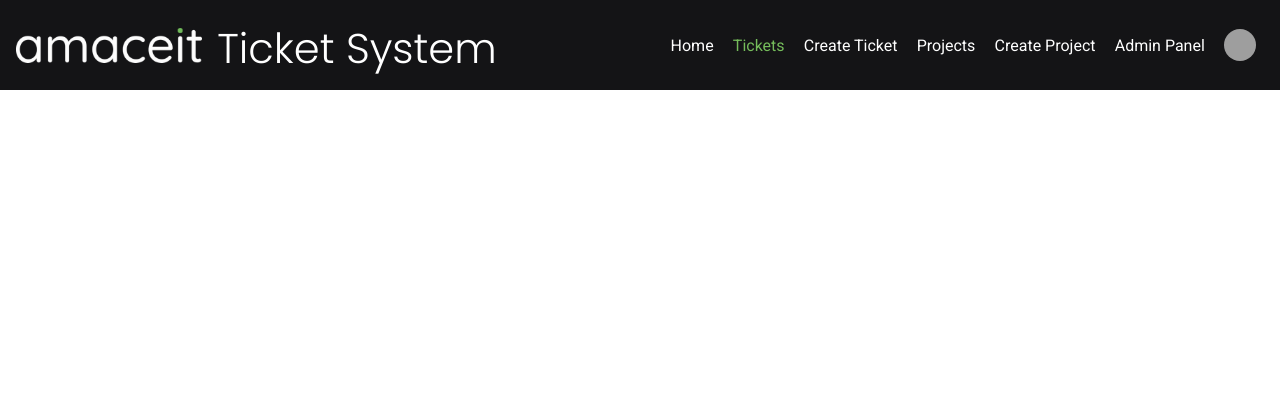
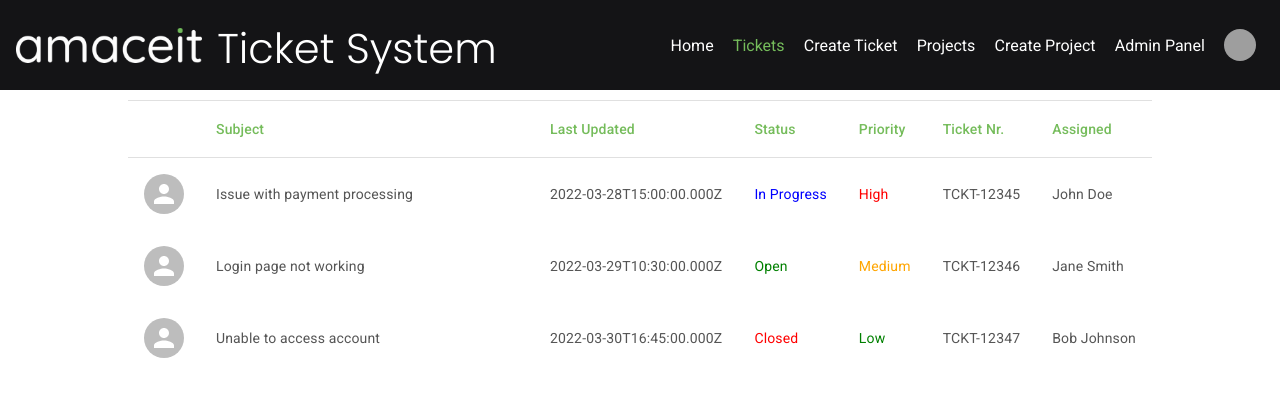
Before and after one commit to CasperKristiansson/Thesis----Cloud-Computing-Pricing-and-Deployment-Efforts, a React (Create React App) app: page /tickets in a window 1280 px wide. Shown: the top 396 px of the page. Built offline with nearby package versions, Linux system fonts and the light colour scheme; grey boxes are pictures that could not be loaded.

Commit message:
Basic ticket page layout

```diff
--- a/src/ComponentRouting.tsx
+++ b/src/ComponentRouting.tsx
@@ -1,12 +1,14 @@
 import React from 'react';
 import { Route, Routes} from 'react-router-dom';
 import { Home } from './Pages/Home/Home';
+import { Tickets } from './Pages/Tickets/Tickets';
 
 export const ComponentRouting: React.FC<{dispatch: any}> = ({ dispatch }) => {
 	return (
 		<div style={{ height: "calc(100% - 90px)" }}>
 			<Routes>
 				<Route path="/" element={<Home />} />
+				<Route path="/tickets" element={<Tickets />} />
 			</Routes>
 		</div>
 	);
--- /dev/null
+++ b/src/Pages/Tickets/Tickets.tsx
@@ -0,0 +1,46 @@
+import React from 'react';
+import { CustomTable } from '../../Components/CustomTable';
+
+const rows = [
+  {
+    subject: 'Issue with payment processing',
+    lastUpdated: '2022-03-28T15:00:00.000Z',
+		status: <span style={{color: 'blue'}}>In Progress</span>,
+		priority: <span style={{color: 'red'}}>High</span>,
+    ticketNr: 'TCKT-12345',
+    assigned: 'John Doe',
+  },
+  {
+    subject: 'Login page not working',
+    lastUpdated: '2022-03-29T10:30:00.000Z',
+		status: <span style={{color: 'green'}}>Open</span>,
+		priority: <span style={{color: 'orange'}}>Medium</span>,
+    ticketNr: 'TCKT-12346',
+    assigned: 'Jane Smith',
+  },
+  {
+    subject: 'Unable to access account',
+    lastUpdated: '2022-03-30T16:45:00.000Z',
+		status: <span style={{color: 'red'}}>Closed</span>,
+		priority: <span style={{color: 'green'}}>Low</span>,
+    ticketNr: 'TCKT-12347',
+    assigned: 'Bob Johnson',
+  },
+];
+
+const columns = [
+	'Subject',
+	'Last Updated',
+	'Status',
+	'Priority',
+	'Ticket Nr.',
+	'Assigned',
+];
+
+export const Tickets: React.FC<{}> = () => {
+  return (
+    <div style={{marginTop: 10}}>
+      <CustomTable rows={rows} columns={columns} />
+    </div>
+  );
+};
```
